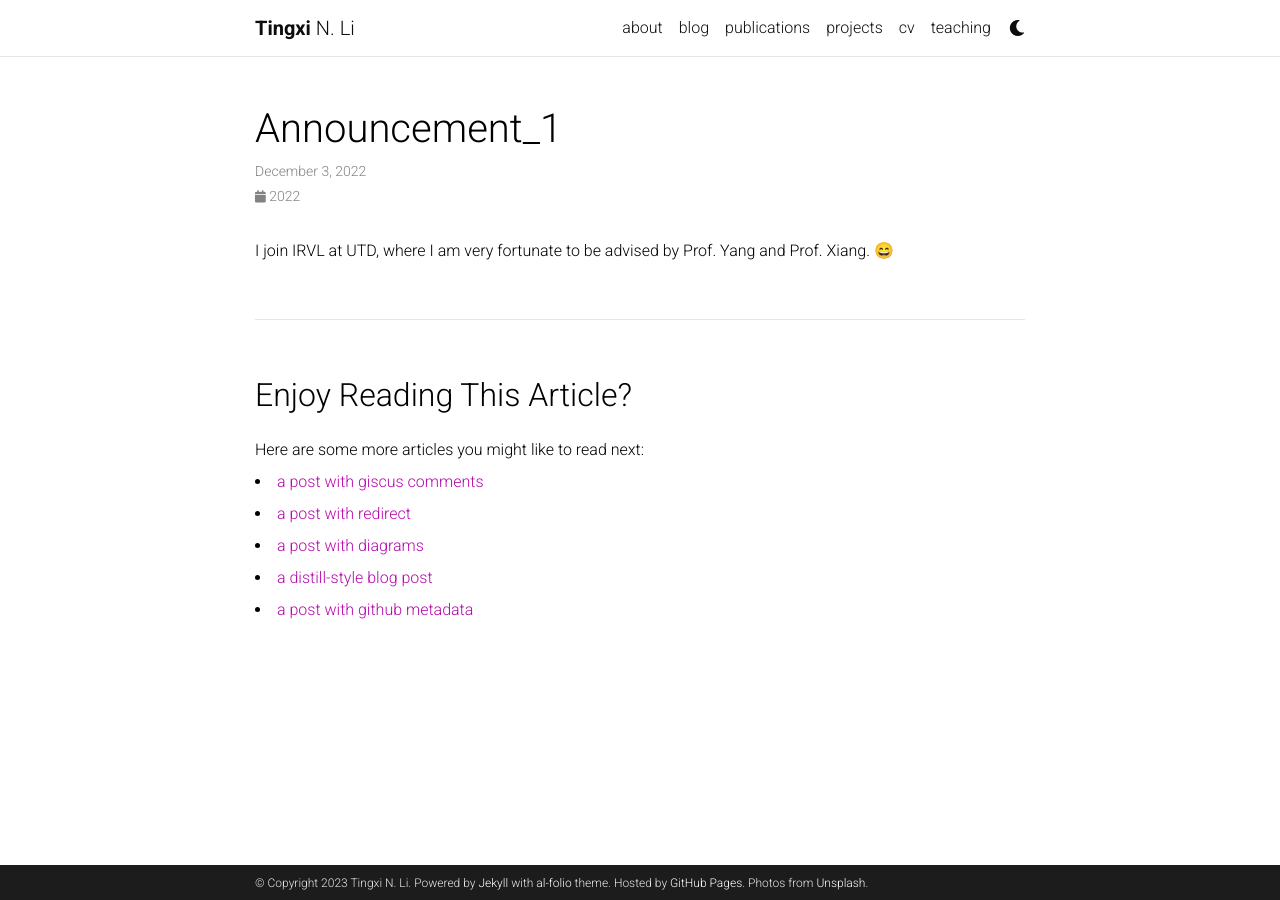
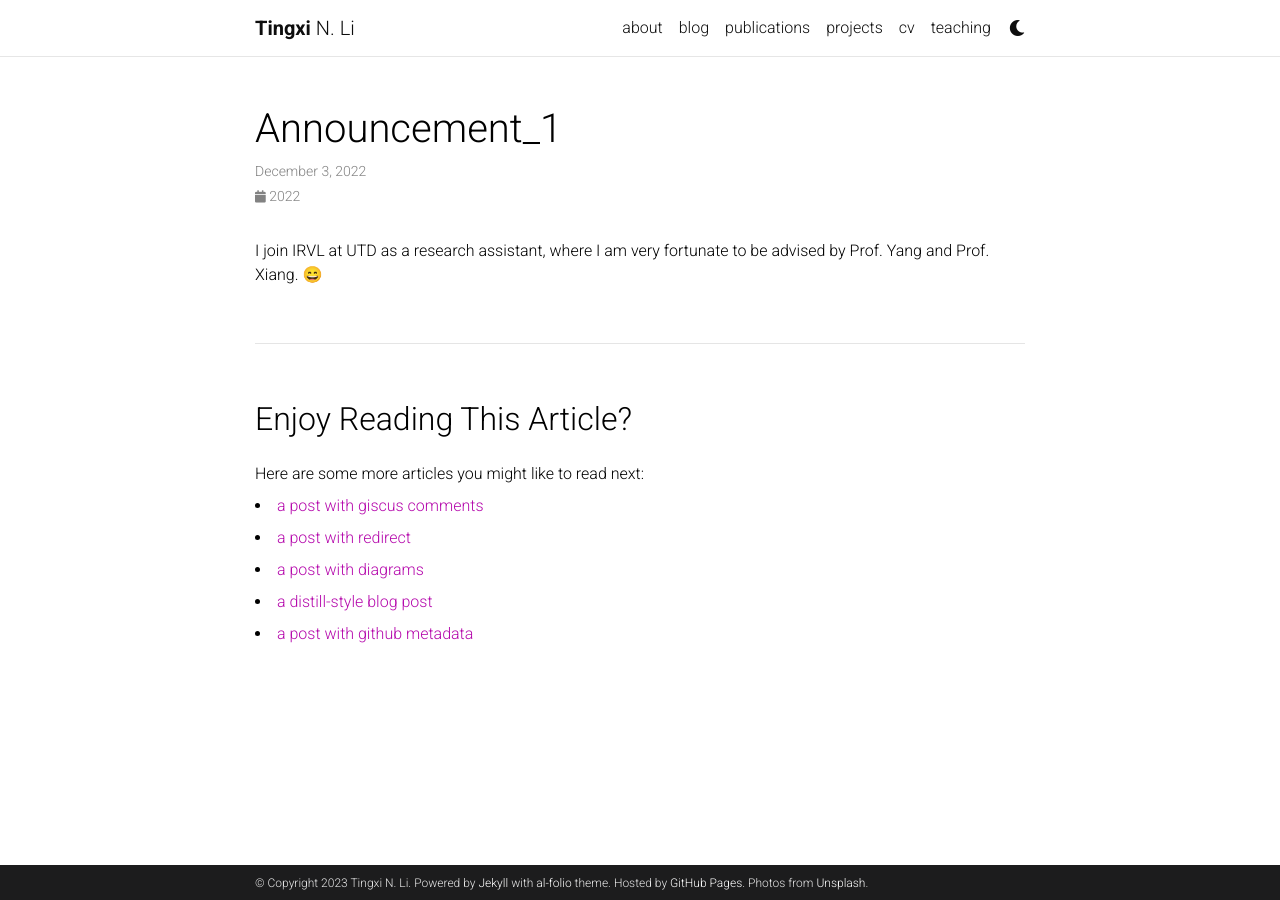
Before and after one commit to tinzzyli/tinzzyli.github.io, a Jekyll site: the page built from _news/announcement_1.md, in a window 1280 px wide. Built offline with Jekyll 4.4.1, drawn with Linux system fonts in a browser that asks for light colours; comment, search, counter and statistics services are not loaded; a style sheet for code colours, icons or effects is not loaded.

Commit message:
Update announcement_1.md

```diff
--- a/_news/announcement_1.md
+++ b/_news/announcement_1.md
@@ -3,4 +3,4 @@
 date: 2022-12-3 02:30:00-0800
 inline: true
 ---
-I join IRVL at UTD, where I am very fortunate to be advised by Prof. Yang and Prof. Xiang. 😄
+I join IRVL at UTD as a research assistant, where I am very fortunate to be advised by Prof. Yang and Prof. Xiang. 😄
```
